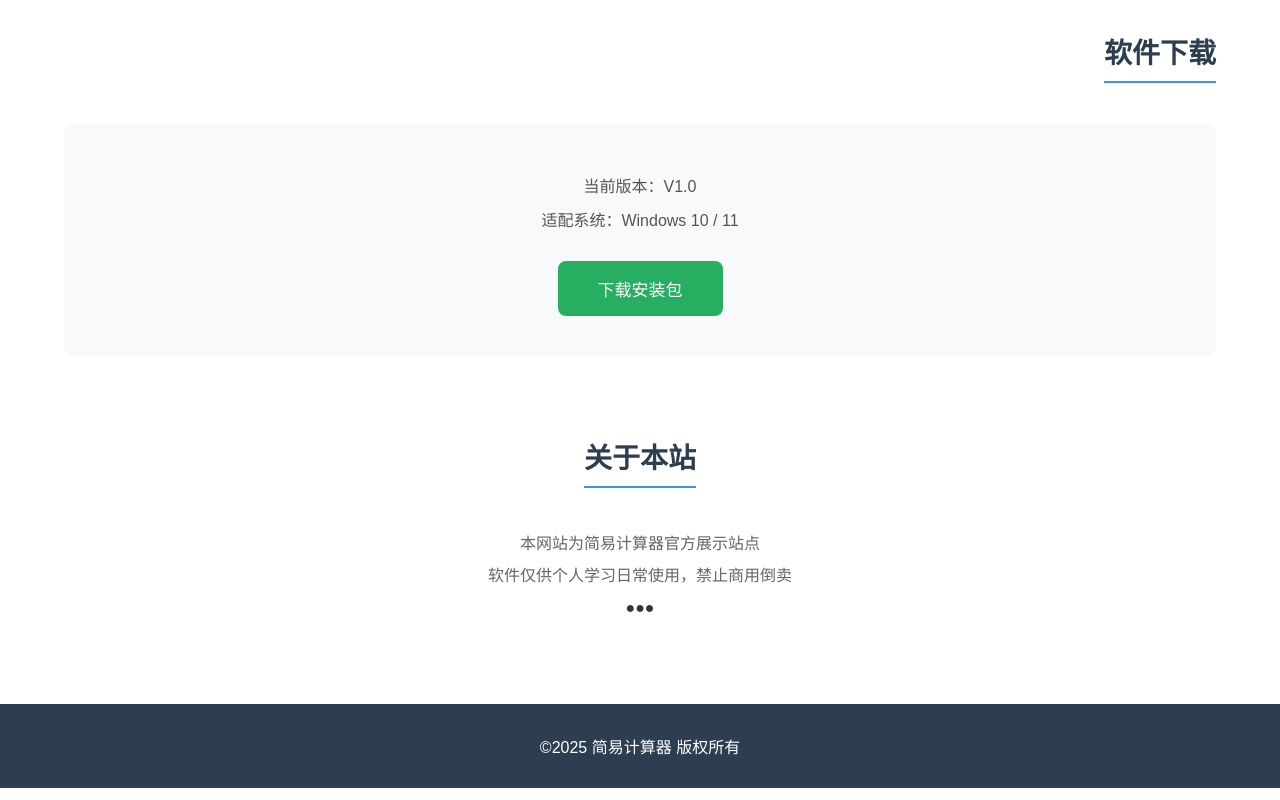
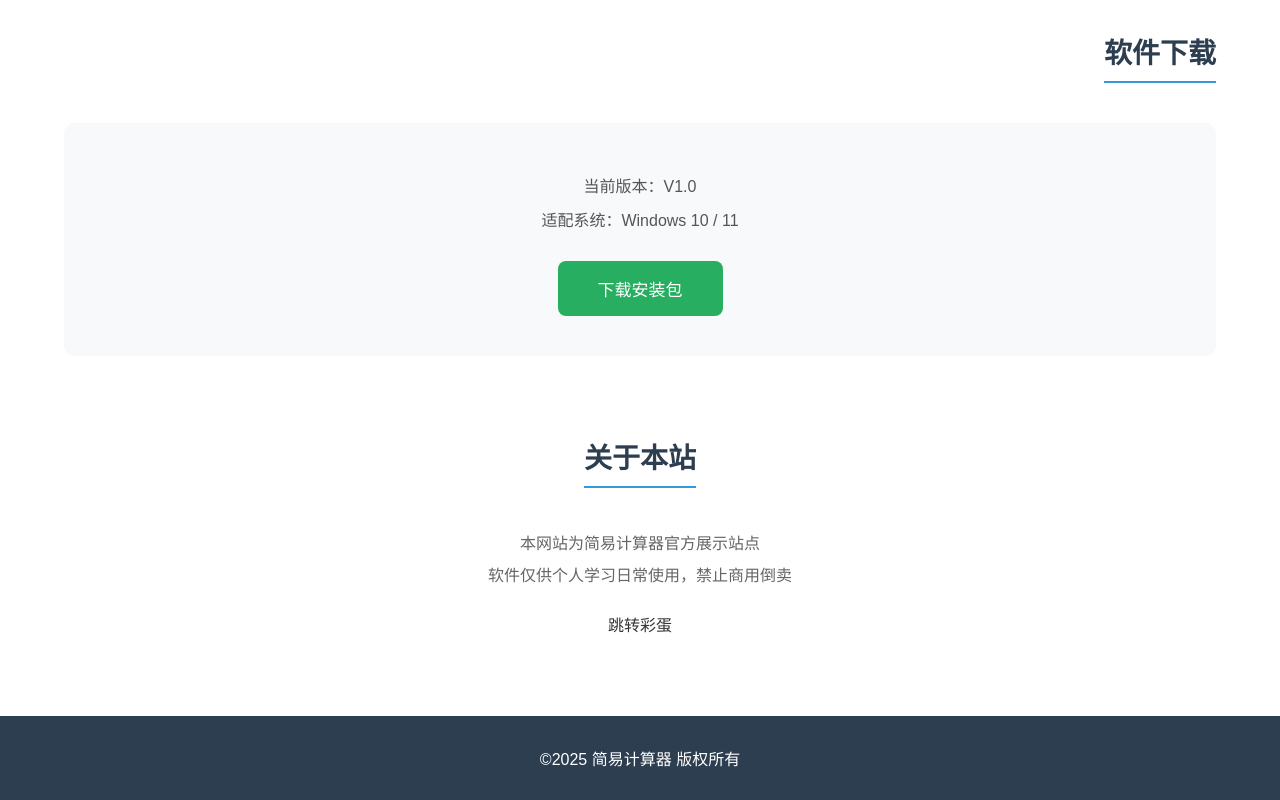
Before and after one commit to 3505797813-creator/123456, a plain HTML site: page index.html in a window 1280 px wide. Shown: the part 857-1657 px from the top of the page. Drawn offline with Linux system fonts and the light colour scheme.

Commit message:
Update index.html

```diff
--- a/index.html
+++ b/index.html
@@ -63,7 +63,9 @@
     <div class="about-text">
         <p>本网站为简易计算器官方展示站点</p>
         <p>软件仅供个人学习日常使用，禁止商用倒卖</p>
-        <p><a href="https://laiyixiao.cc.cd" target="_blank">●●●</a></p>
+    </div>
+    <div style="text-align:center;margin-top:20px;">
+        <a href="https://laiyixiao.cc.cd" target="_blank">跳转彩蛋</a>
     </div>
 </section>
 
```
